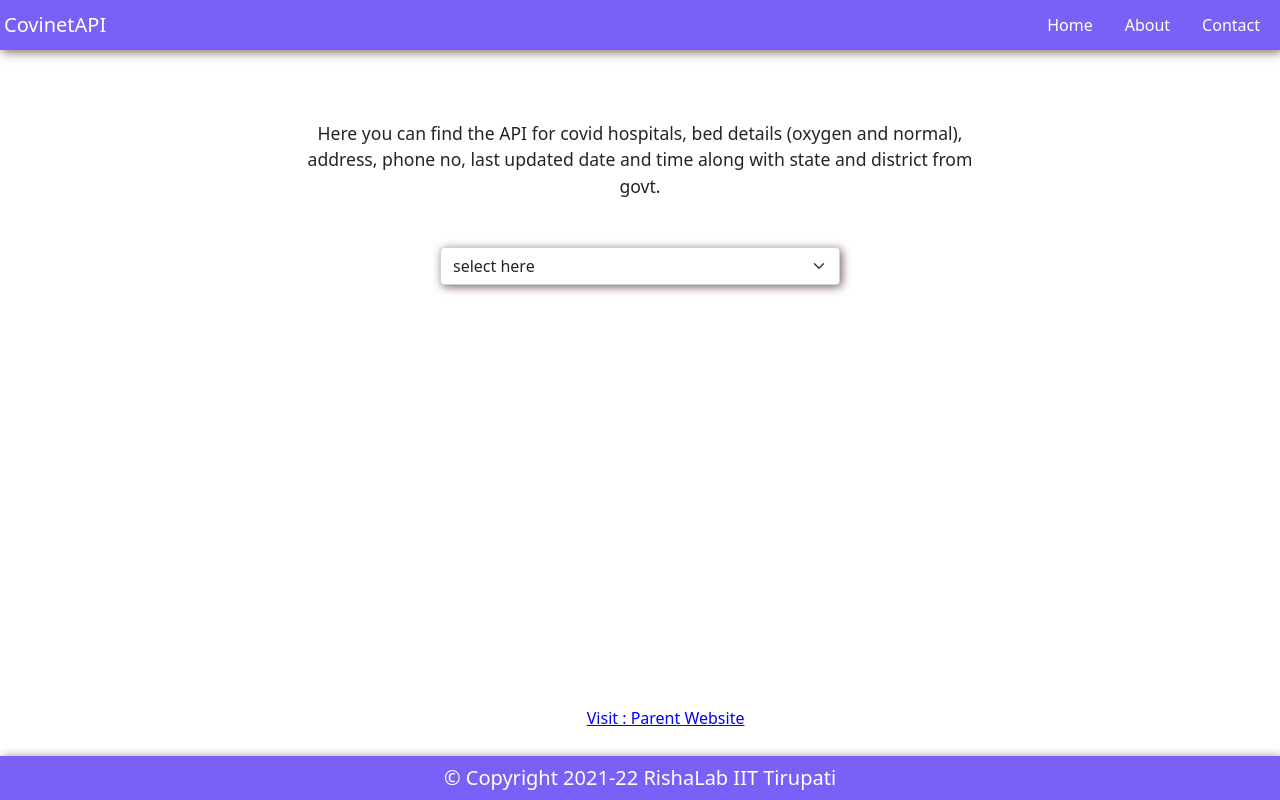
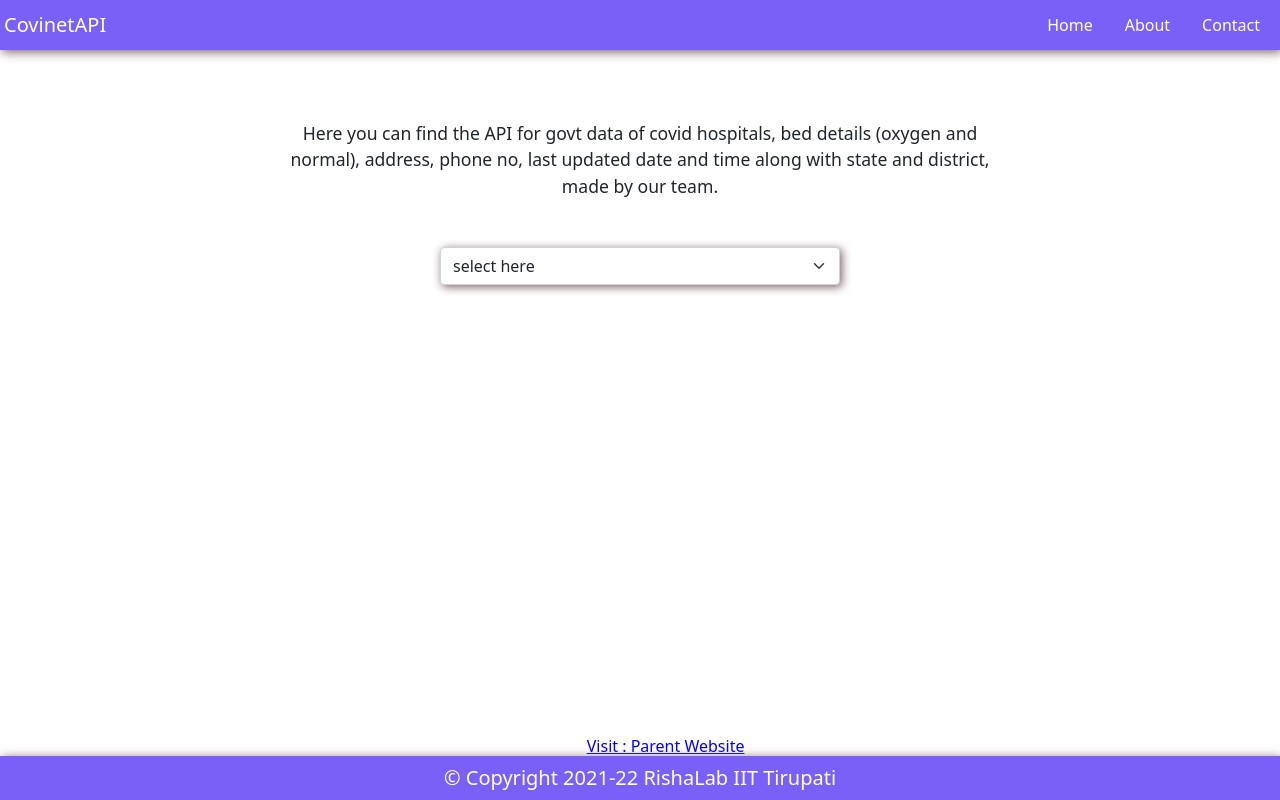
Before and after one commit to amar567/api_healthcare, a React (Create React App) app: page / in a window 1280 px wide. Shown: the top 800 px of the page. Built offline with nearby package versions, Linux system fonts and the light colour scheme; no server answers; the HTML template or start-up script is replaced by a standard one.

Commit message:
style added

```diff
--- a/src/Home/home.js
+++ b/src/Home/home.js
@@ -51,9 +51,9 @@ const Home = () => {
               }}
               className="desc"
             >
-              Here you can find the API for covid hospitals, bed details (oxygen
-              and normal), address, phone no, last updated date and time along
-              with state and district from govt.
+              Here you can find the API for govt data of covid hospitals, bed
+              details (oxygen and normal), address, phone no, last updated date
+              and time along with state and district, made by our team.
             </div>
           </div>
           <div style={{ height: "6vh" }}></div>
@@ -90,11 +90,11 @@ const Home = () => {
           )}
           <div
             style={{
-              fontzeSize: "25px",
+              fontzeSize: "20px",
               textDecoration: "underline",
               textAlign: "center",
               color: "blue",
-              bottom: "70px",
+              bottom: "42px",
               cursor: "pointer",
               position: "absolute",
               left: "2vw",
```
